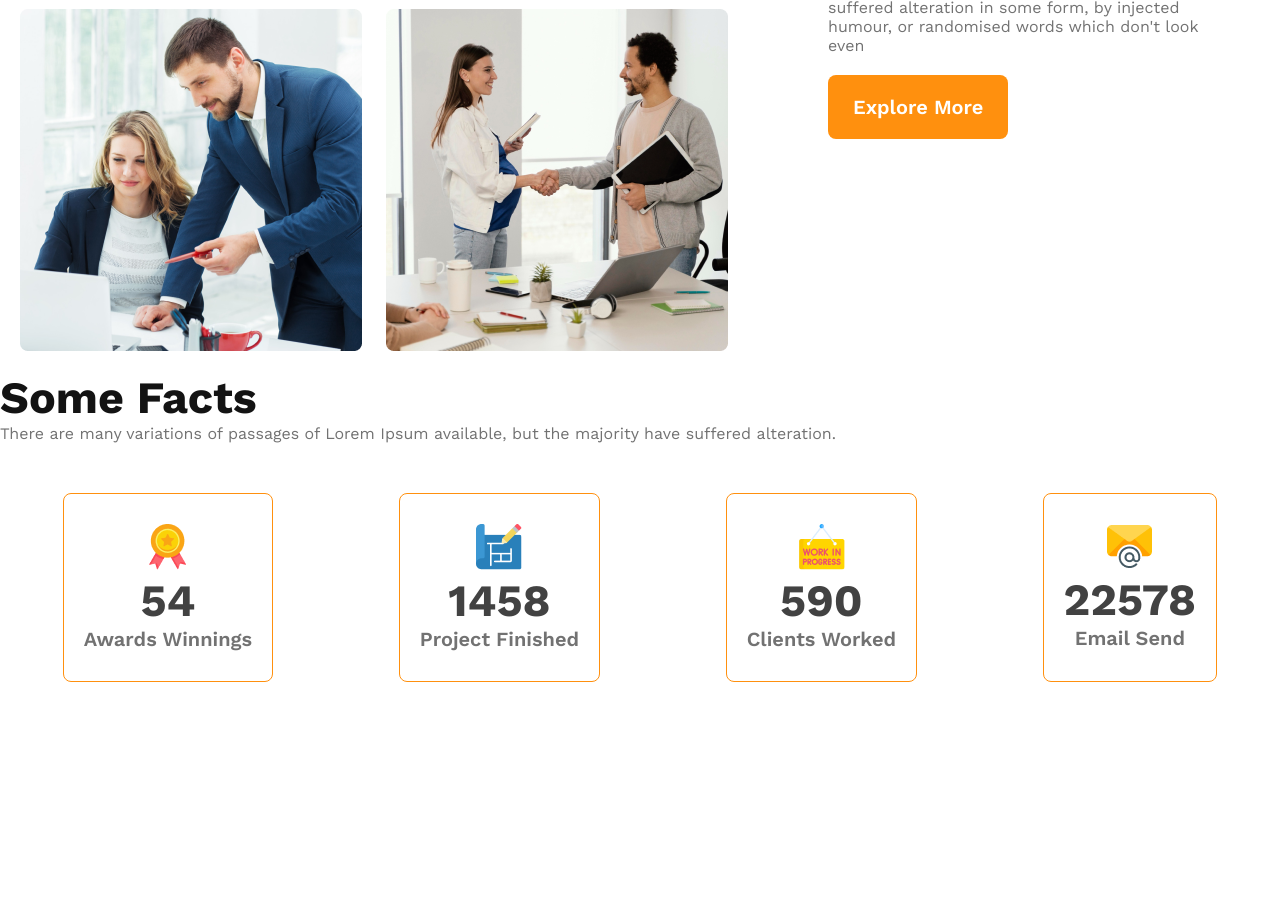
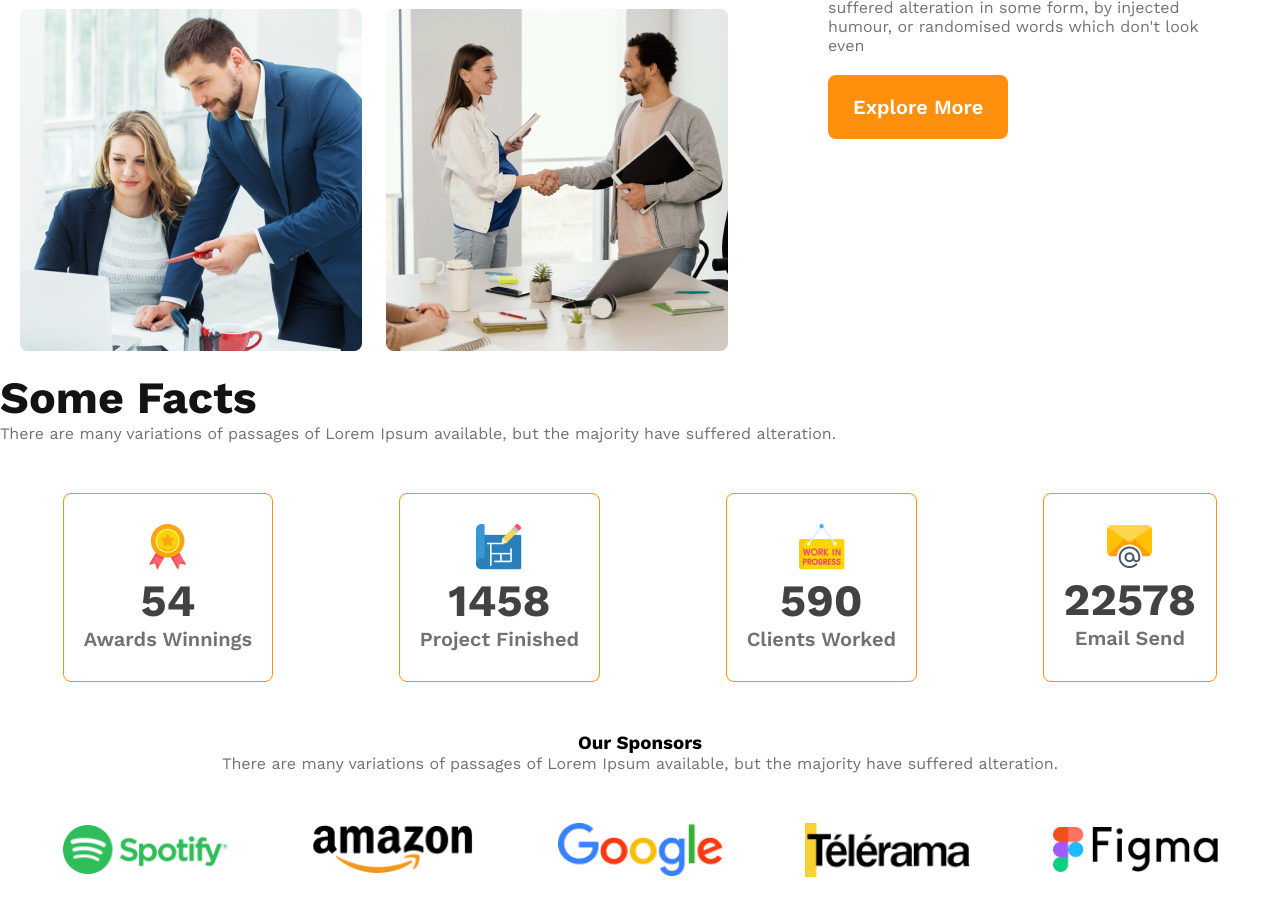
Before and after one commit to Dev-Imran94/g3-architect-website, a plain HTML site: page index.html in a window 1280 px wide. Shown: the part 1452-2368 px from the top of the page. Before the commit the page ends 2184 px from the top, so only its background shows below. Drawn offline with nearby package versions, Linux system fonts and the light colour scheme.

Commit message:
sponsor section added

```diff
--- a/index.html
+++ b/index.html
@@ -84,6 +84,20 @@
                     </div>
                 </div>
         </section>
+
+        <!-- sponsor section -->
+
+        <section class="sponsors">
+            <h3 class="sponsor-title">Our Sponsors</h3>
+            <p class="text-lightgray">There are many variations of passages of Lorem Ipsum available, but the majority have suffered alteration.</p>
+            <div class="sponsors-img-container">
+                <img src="images/sponsors/spotify.png" alt="">
+                <img src="images/sponsors/amazon.png" alt="">
+                <img src="images/sponsors/google.png" alt="">
+                <img src="images/sponsors/telerama.png" alt="">
+                <img src="images/sponsors/figma.png" alt="">
+            </div>
+        </section>
     </main>
     <footer>
 
--- a/styles/architect.css
+++ b/styles/architect.css
@@ -58,6 +58,7 @@ nav li {
 
 nav li a {
     color: #424242;
+    text-decoration: none;
 }
 
 /* banner styles */
@@ -124,11 +125,12 @@ main {
 
 /* facts section styles */
 
-.facts-container{
+.facts-container {
     margin-top: 50px;
     display: flex;
     justify-content: space-around;
 }
+
 .facts-container .card {
     border-radius: 8px;
     border: 1px solid #FF900E;
@@ -136,15 +138,36 @@ main {
     padding: 30px 20px;
 }
 
-.facts-container .card-title{
+.facts-container .card-title {
     font-weight: 600;
     font-size: 1.25rem;
 
 }
 
-.facts-container .card-stats{
+.facts-container .card-stats {
     font-size: 2.8rem;
     color: #424242;
+}
+
+/* sponsors styles */
+
+.sponsors{
+    text-align: center;
+    margin-top: 50px;
+    align-items: center;
+    gap: 20px;
+}
+
+.sponsors-img-container{
+    display: flex;
+    justify-content: space-evenly;
+    align-items: center;
+    margin-top: 50px;
+    gap: 20px;
+}
+
+.sponsors-img-container img{
+    width: 165px;
 }
 
 
@@ -157,15 +180,20 @@ main {
     }
 
     nav,
-    .teams-container {
+    .teams-container,
+    .facts-container, .sponsors-img-container {
         flex-direction: column;
+    }
+
+    .facts-container {
+        gap: 20px;
     }
 
     .banner-title {
         font-size: 2rem;
     }
 
-    .teams-content {
+    .teams-content, .facts-container {
         padding-left: 20px;
         padding-right: 20px;
     }
@@ -179,11 +207,11 @@ main {
         }
 
         nav,
-        .teams-container {
+        .teams-container, .facts-container, .sponsors-img-container  {
             flex-direction: column;
         }
 
-        .teams-content {
+        .teams-content, .facts-container  {
             padding-left: 30px;
             padding-right: 30px;
 
```
